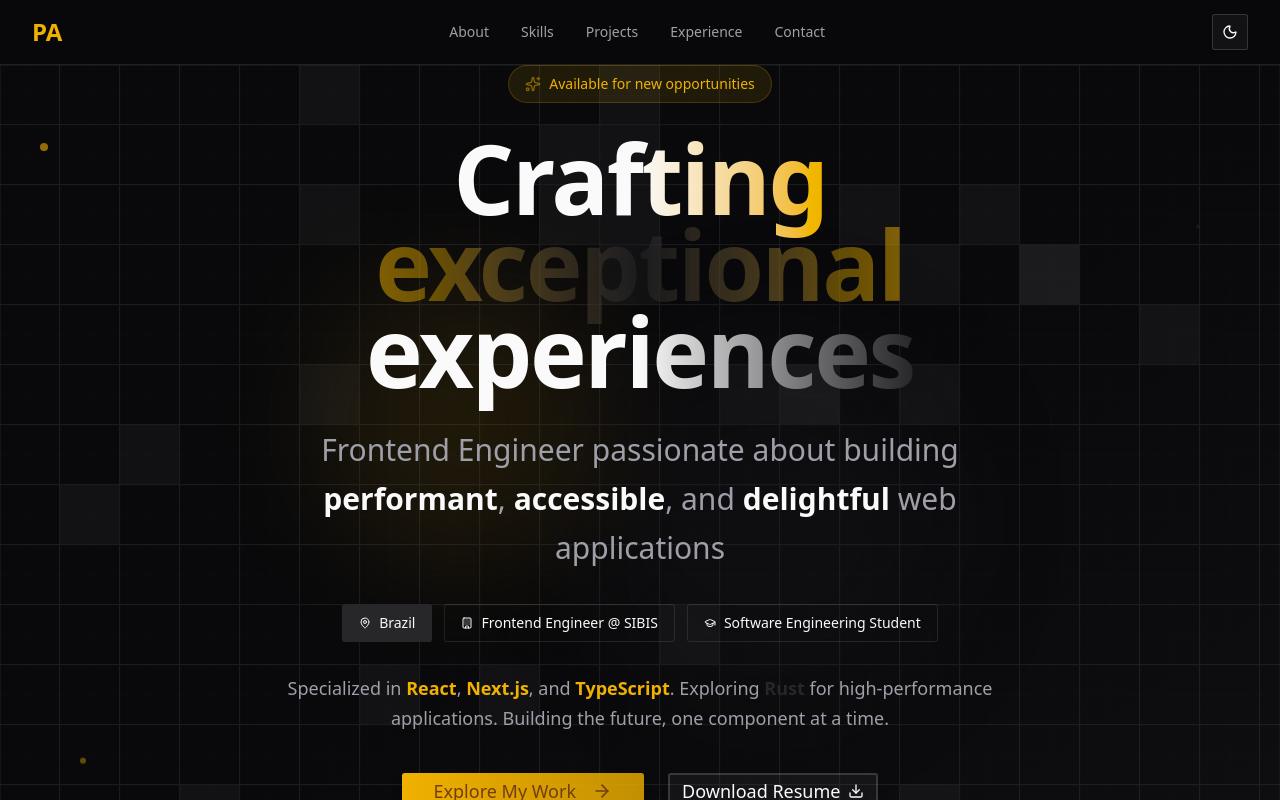
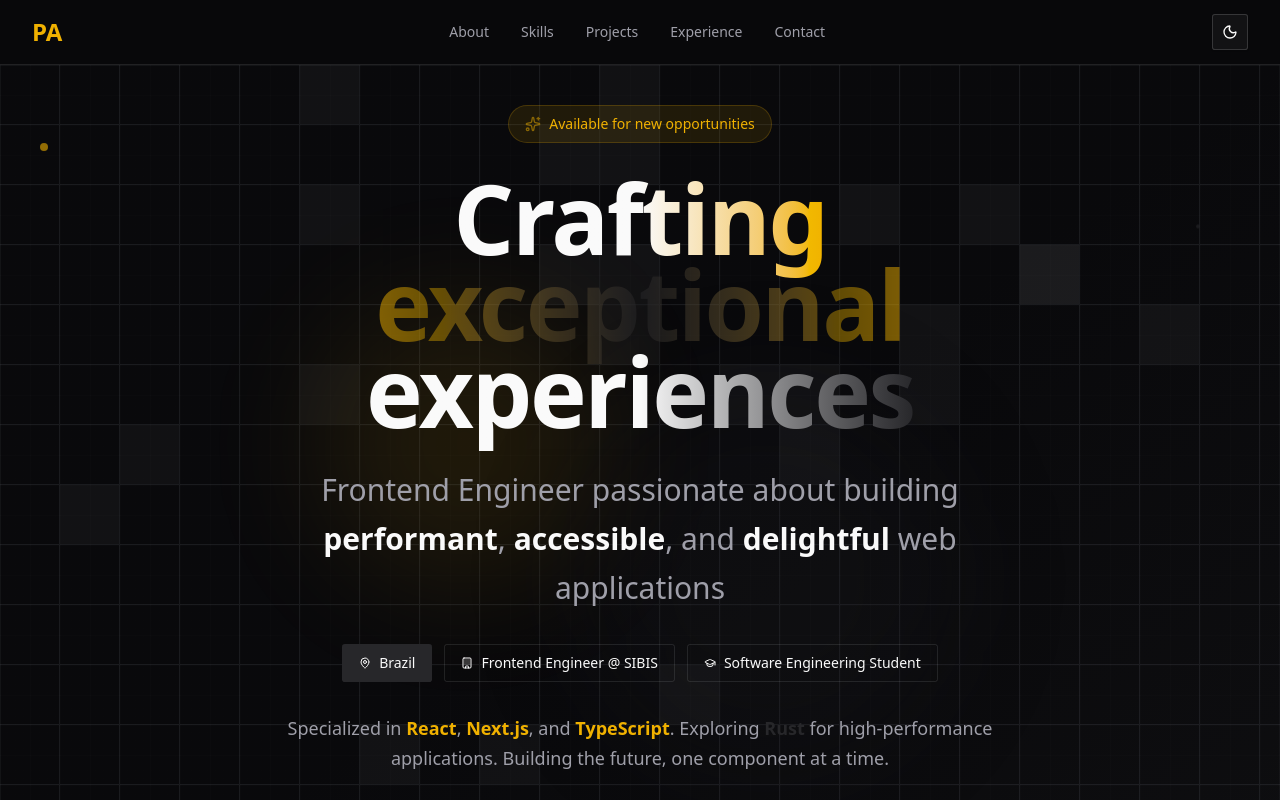
Before and after one commit to pedroaba/pedroaba-website, a Next.js app: page / in a window 1280 px wide. Shown: the top 800 px of the page. Built offline with nearby package versions, Linux system fonts and the light colour scheme; what @bprogress/next would draw is missing.

Commit message:
fix: add vertical padding to container in HeroSection for better layout

```diff
--- a/src/components/hero.tsx
+++ b/src/components/hero.tsx
@@ -47,7 +47,7 @@ export function HeroSection() {
       <div className="absolute top-40 right-20 w-1 h-1 bg-secondary/60 rounded-full animate-bounce delay-300" />
       <div className="absolute bottom-40 left-20 w-1.5 h-1.5 bg-primary/40 rounded-full animate-bounce delay-700" />
 
-      <div className="container mx-auto px-4 sm:px-6 lg:px-8 relative z-10">
+      <div className="container py-10 mx-auto px-4 sm:px-6 lg:px-8 relative z-10">
         <AnimationDiv
           initial="hidden"
           animate="show"
```
